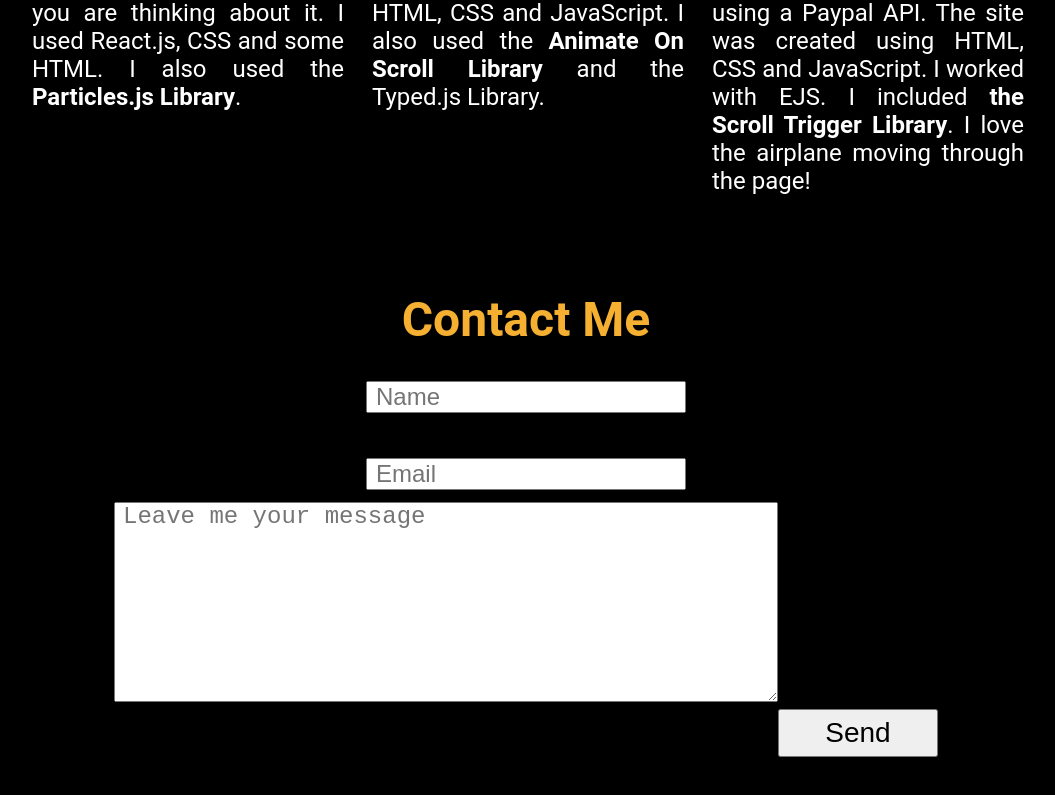
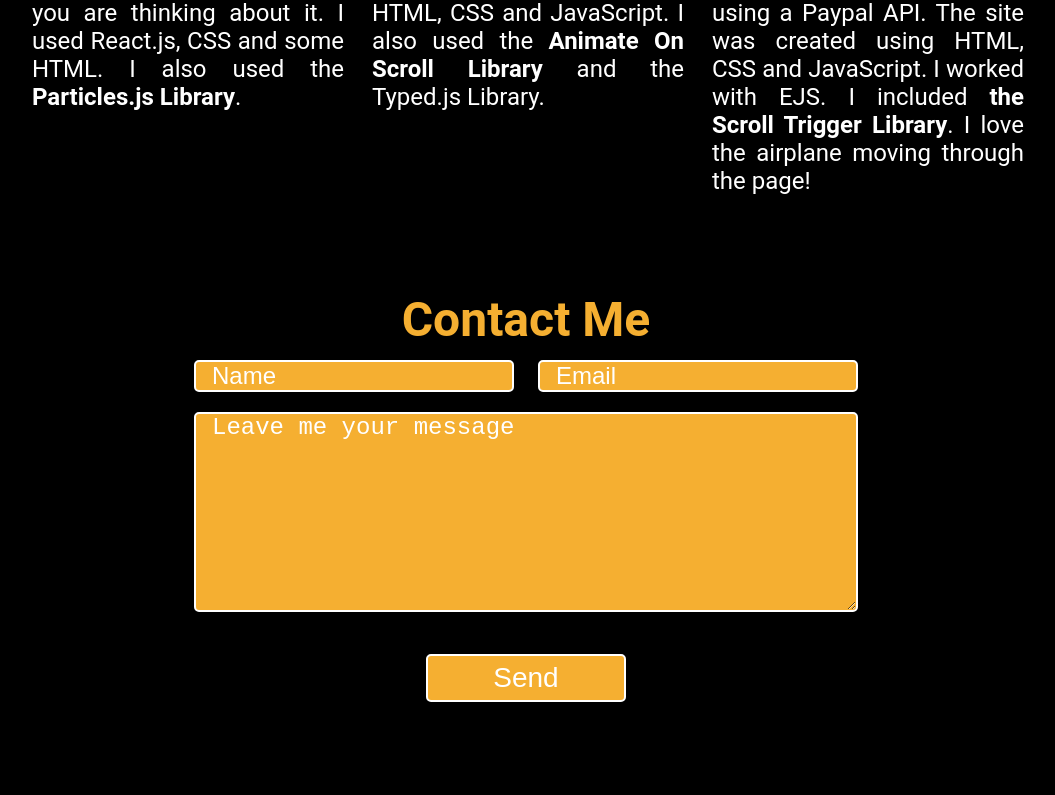
Before and after one commit to nicobonder/webdevportfolio, a React (Create React App) app: page / in a window 1280 px wide. Shown: the part 2018-2813 px from the top of the page, without its empty margins (114-1169 px from the left). Built offline with nearby package versions, Linux system fonts and the light colour scheme.

Commit message:
contact responsive

```diff
--- a/src/style.css
+++ b/src/style.css
@@ -346,7 +346,7 @@
 
     .data{
         display: flex;
-        flex-direction: column;
+        flex-direction: row;
         align-items: center;
     }
 
@@ -1093,10 +1093,70 @@
         margin: 2rem 0 1rem 0;
     }
 
+    .data{
+        display: flex;
+        flex-direction: row;
+        align-items: center;
+    }
+
+    input{
+        border: 0.05rem solid white;
+        border-radius: 0.125rem;
+        color: white;
+        background-color: #F5AF31;
+        font-size: 0.4rem;
+        text-align: left;
+        margin: 0rem 0.3rem 0.5rem 00.3rem;
+    }
+
+    input::placeholder{
+        color: white;
+        padding-left: 0.2rem;
+    }
+
+    textarea{
+        border: 2px solid white;
+        border-radius: 0.125rem;
+        color: white;
+        background-color: #F5AF31;
+        font-size: 0.4rem;
+        width: 7.5rem;
+        height: 3rem;
+        text-align: left;
+        margin-bottom: 0.3rem;
+    }
+
+    textarea::placeholder{
+        color: white;
+        padding-left: 0.2rem;
+    }
+
+    button{
+        border: 0.05rem solid white;
+        border-radius: 0.125rem;
+        color: white;
+        background-color: #F5AF31;
+        font-size: 0.5rem;
+        width: 3rem;
+        height: 1rem;
+        text-align: center;
+        margin-bottom: 0rem;
+    }
+
+    button:hover{
+        cursor: pointer;
+    }
+
+    .error{
+        font-size: 0.5rem;
+        color: white;
+
+    }
+
     input{
         width: 8rem;
         font-size: 0.6rem;
-        margin-bottom: 0.3rem;
+        margin-bottom: 0.5rem;
         padding-left: 0.2rem;
     }
 
@@ -1397,8 +1457,13 @@
             width: 4rem;
             height: 1.2rem;
             cursor: pointer;
+            justify-content: center;
         }
 
+        form {
+            text-align: center;
+
+        }
         form .error {
             color: #e92b2d;
             font-weight: 400;
@@ -1419,6 +1484,7 @@
         .myForm{
             color: #e92b2d;
             margin-top: 3rem;
+
         }
 
         .myForm h2{
@@ -1641,8 +1707,12 @@
     input{
         width: 8rem;
         font-size: 0.6rem;
-        margin-bottom: 0.3rem;
+        margin: 0.3rem auto;
         padding-left: 0.2rem;
+    }
+
+    form{
+        text-align: center;
     }
 
     form label {
@@ -1655,15 +1725,15 @@
 
     textarea{
         font-size: 0.6rem;
-        width: 16.6rem;
+        width: 18.2rem;
         height: 5rem;
-        margin-bottom: 1rem;
+        margin-bottom: 0.7rem;
         padding-left: 0.2rem;
     }
 
     button{
         font-size: 0.7rem;
-        width: 4rem;
+        width: 5rem;
         height: 1.2rem;
         cursor: pointer;
     }
@@ -1689,6 +1759,7 @@
     .myForm{
         color: #e92b2d;
         margin-top: 3rem;
+
     }
 
     .myForm h2{
@@ -1880,16 +1951,10 @@
         height: 8rem;
        }
 
-    .contactSection h2{
-        color: #F5AF31;
-        font-size: 1.1rem;
-        margin: 2rem 0 1rem 0;
-    }
-
     input{
         width: 8rem;
         font-size: 0.6rem;
-        margin-bottom: 0.3rem;
+        margin: 0.3rem;
         padding-left: 0.2rem;
     }
 
@@ -1905,15 +1970,17 @@
         font-size: 0.6rem;
         width: 16.6rem;
         height: 5rem;
-        margin-bottom: 1rem;
+
         padding-left: 0.2rem;
+        margin: 0.2rem 5rem 0.5rem 5rem;
     }
 
     button{
         font-size: 0.7rem;
-        width: 4rem;
+        width: 5rem;
         height: 1.2rem;
         cursor: pointer;
+        margin: 0.3rem;
     }
 
     form .error {
@@ -1933,8 +2000,16 @@
         color: #02a802;
     }
 
+    .data{
+        justify-content: center;
+    }
+
     .myForm{
         color: #e92b2d;
+        display: flex;
+        flex-direction: column;
+
+
     }
 
     .myForm h2{
```
